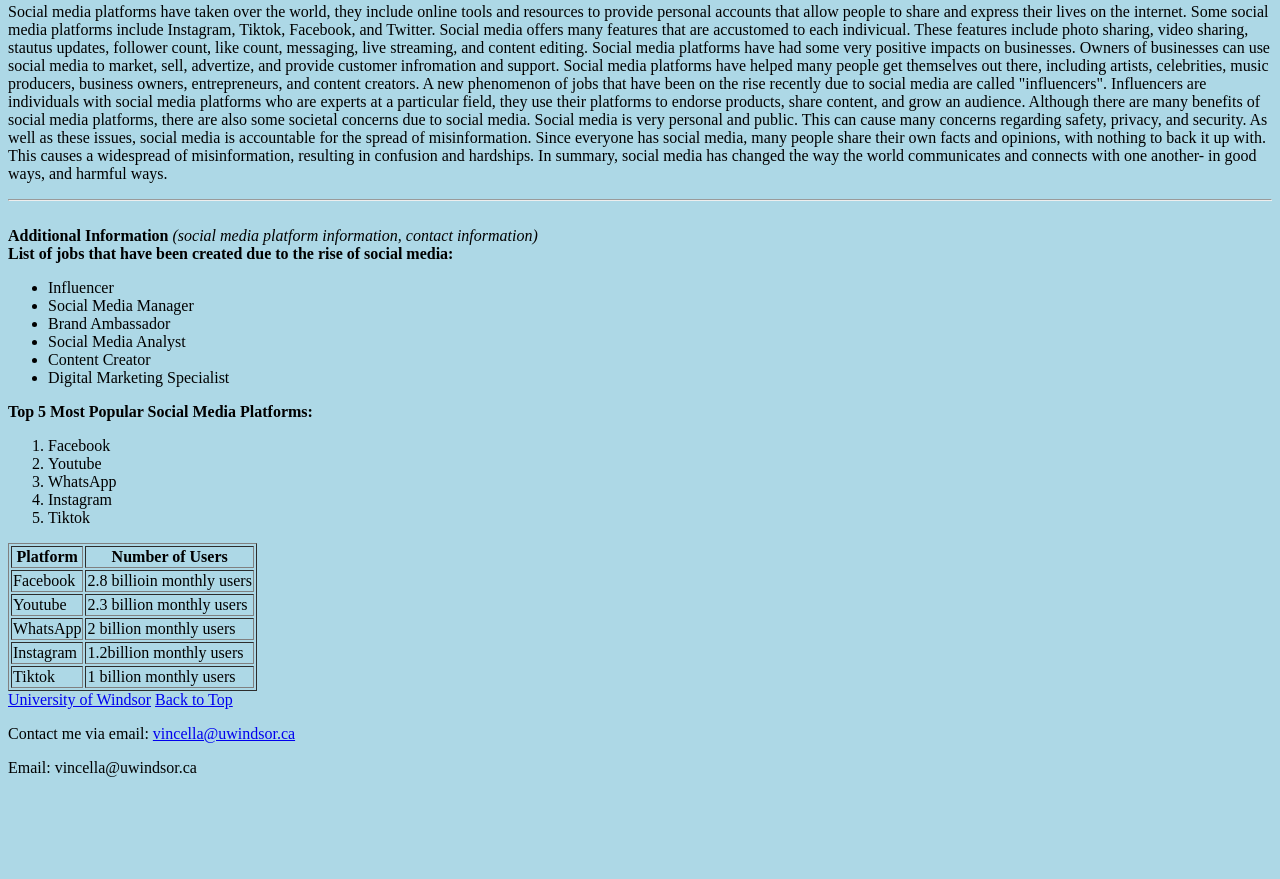
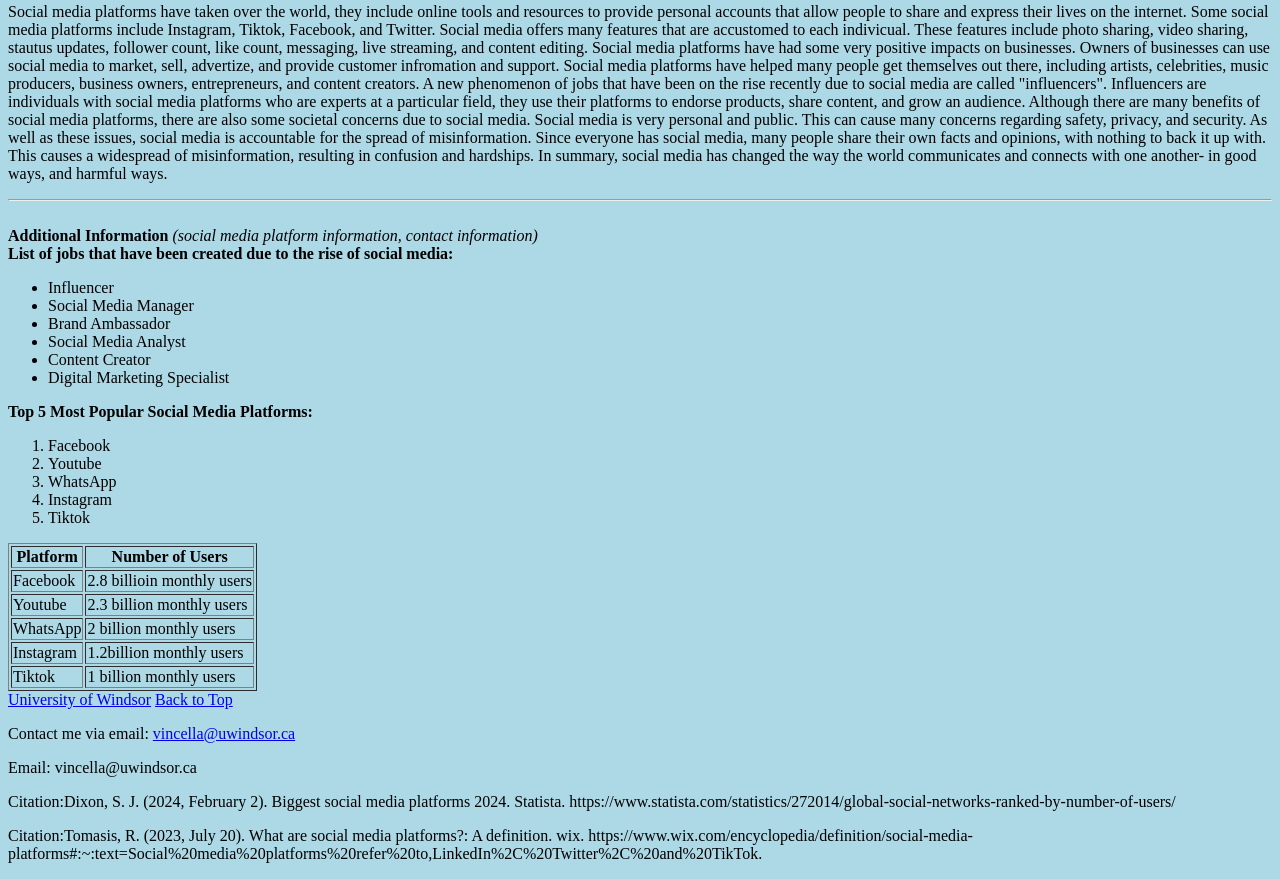
Before and after one commit to av0428/web-page-assignment, a plain HTML site: page mysite.html in a window 1280 px wide. Shown: the part 297-1176 px from the top of the page. Before the commit the page ends 1090 px from the top, so only its background shows below. Drawn offline with Linux system fonts and the light colour scheme.

Commit message:
Update mysite.html

```diff
--- a/mysite.html
+++ b/mysite.html
@@ -108,5 +108,11 @@
     <!-- Anchor for Back to Top -->
     <a id="top"></a>
 
+    <!-- Citation -->
+    <p>Citation:Dixon, S. J. (2024, February 2). Biggest social media platforms 2024. Statista. https://www.statista.com/statistics/272014/global-social-networks-ranked-by-number-of-users/
+
+    <!-- Citation -->
+    <p>Citation:Tomasis, R. (2023, July 20). What are social media platforms?: A definition. wix. https://www.wix.com/encyclopedia/definition/social-media-platforms#:~:text=Social%20media%20platforms%20refer%20to,LinkedIn%2C%20Twitter%2C%20and%20TikTok.
+
 </body>
 </html>
```
